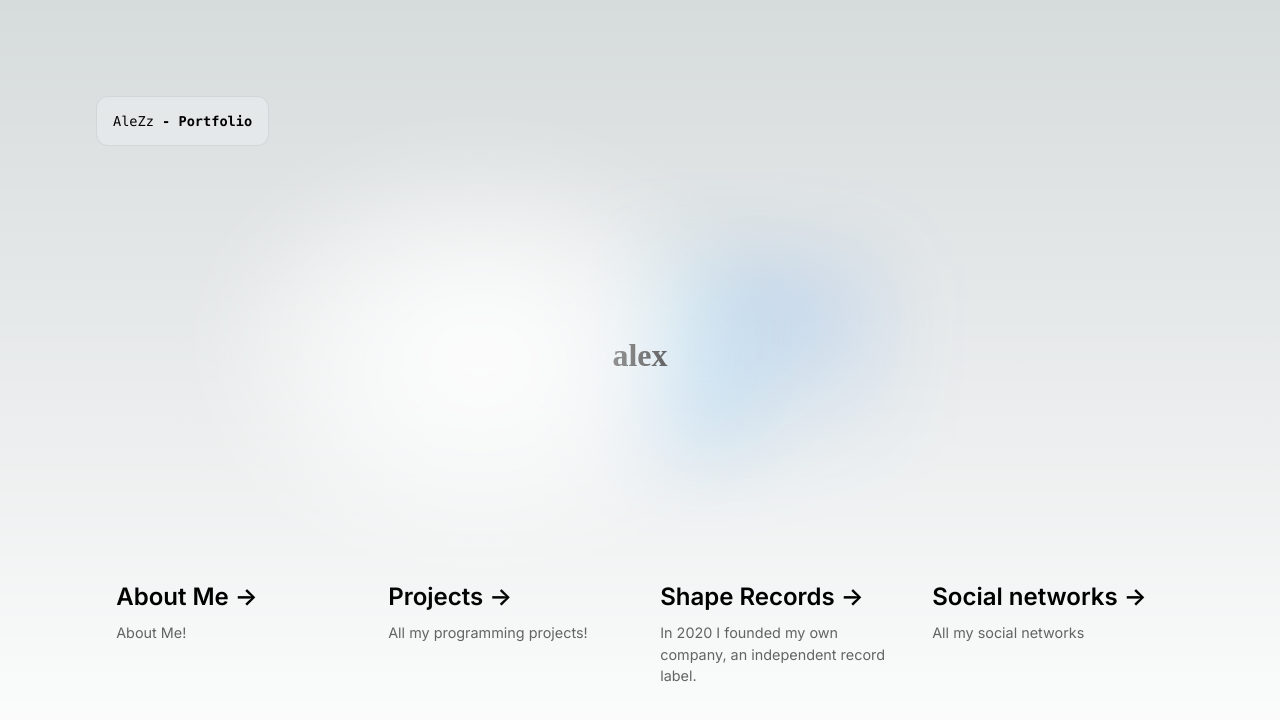
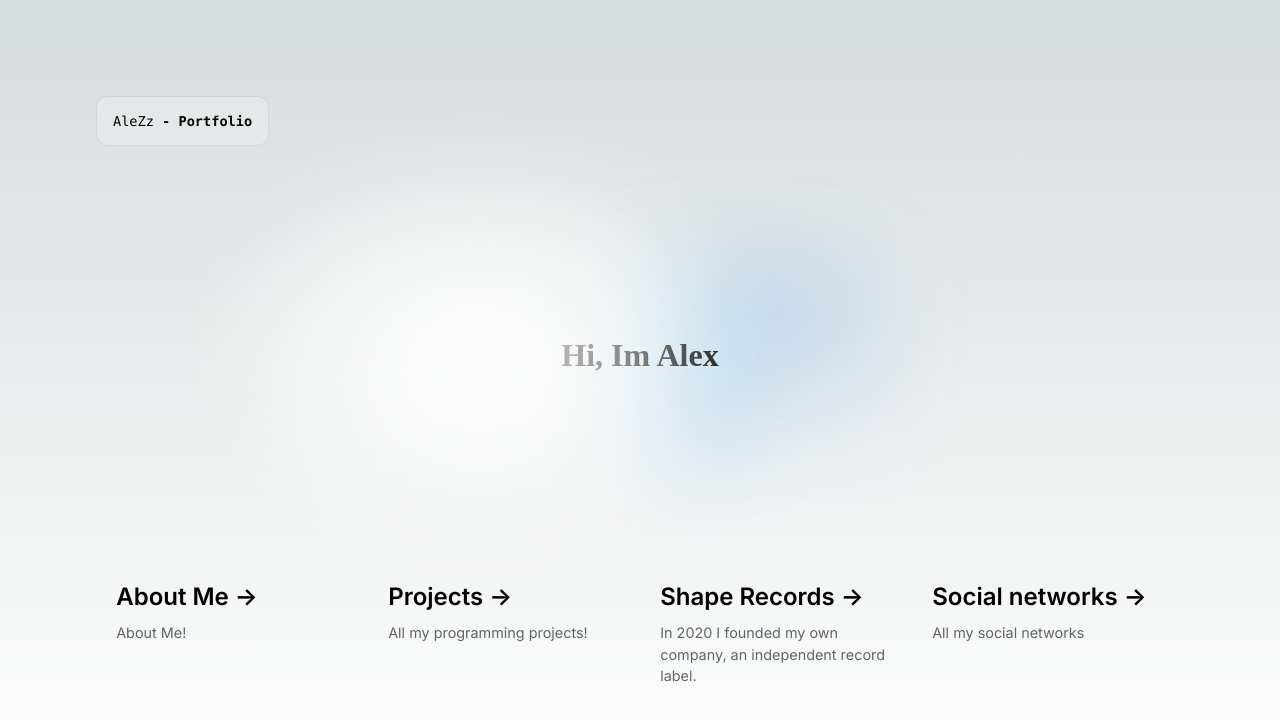
Before and after one commit to alexgmcss/portfolio, a Next.js app: page / in a window 1280 px wide. Shown: the top 720 px of the page. Built offline with nearby package versions, Linux system fonts and the light colour scheme.

Commit message:
primer commit

```diff
--- a/pages/index.js
+++ b/pages/index.js
@@ -23,7 +23,7 @@ export default function Home() {
         </div>
 
         <div className={styles.center}>
-          <h1 class="gradient-text">alex</h1>
+          <h1 class="gradient-text">Hi, Im Alex</h1>
         </div>
         <div className={styles.grid}>
           <a
```
